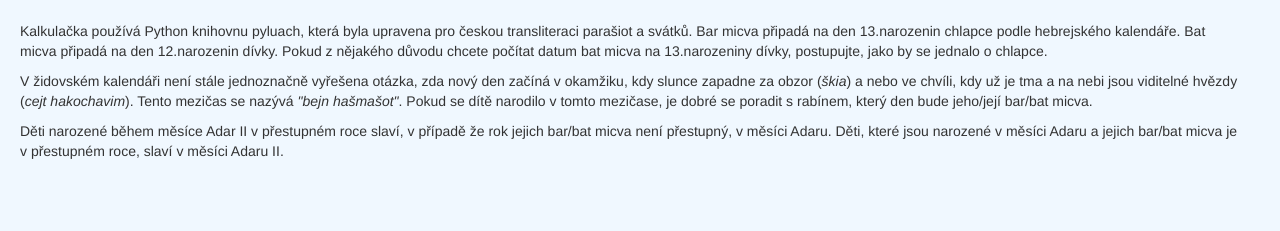
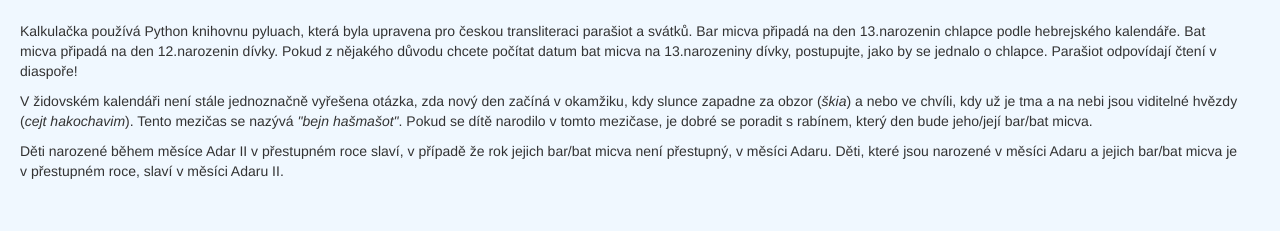
Before and after one commit to KFD03/project1, a Django app: page /bmicva in a window 1280 px wide. Shown: the part 458-689 px from the top of the page. Run offline with Django 4.2, Linux system fonts and the light colour scheme; some libraries are stand-ins or nearby versions.

Commit message:
poznamka v html bmicva

```diff
--- a/hebcount/templates/hebcount/bmicva.html
+++ b/hebcount/templates/hebcount/bmicva.html
@@ -57,7 +57,7 @@
       <p>
         Kalkulačka používá Python knihovnu pyluach, která byla upravena pro českou transliteraci parašiot a svátků. Bar micva připadá na den 13.narozenin
         chlapce podle hebrejského kalendáře. Bat micva připadá na den 12.narozenin dívky. Pokud z nějakého důvodu chcete počítat datum bat micva na 13.narozeniny
-        dívky, postupujte, jako by se jednalo o chlapce.
+        dívky, postupujte, jako by se jednalo o chlapce. Parašiot odpovídají čtení v diaspoře!
       </p>
       <p>
         V židovském kalendáři není stále jednoznačně vyřešena otázka, zda nový den začíná v okamžiku, kdy slunce zapadne za obzor (<i>škia</i>) a nebo ve chvíli, kdy už je tma a
```
